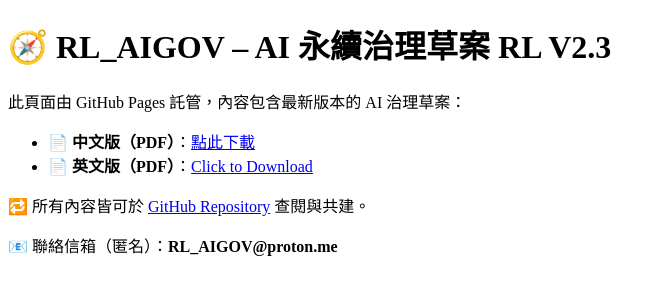
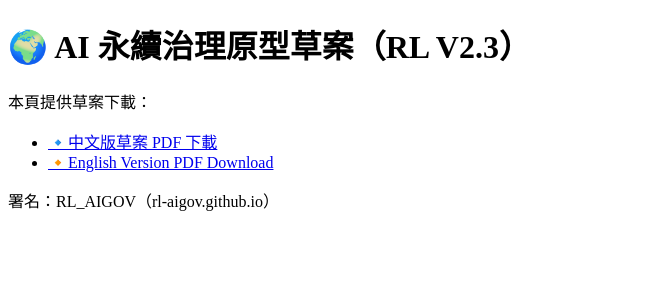
Before and after one commit to RL-AIGOV/rl-governance, a plain HTML site: page index.html in a window 1280 px wide. Shown: the whole page, without its empty margins (0-666 px from the left). Drawn offline with Linux system fonts and the light colour scheme.

Commit message:
Add files via upload

```diff
--- a/index.html
+++ b/index.html
@@ -2,19 +2,18 @@
 <!DOCTYPE html>
 <html lang="zh-Hant">
 <head>
-  <meta charset="UTF-8">
-  <title>RL_AIGOV – AI 永續治理草案 (RL V2.3)</title>
+    <meta charset="UTF-8">
+    <title>AI 永續治理草案（RL V2.3）</title>
 </head>
 <body>
-  <h1>🧭 RL_AIGOV – AI 永續治理草案 RL V2.3</h1>
-  <p>此頁面由 GitHub Pages 託管，內容包含最新版本的 AI 治理草案：</p>
-
-  <ul>
-    <li>📄 <strong>中文版（PDF）</strong>：<a href="https://bafybeia7rcbfxlzcywdg4hn5niv2bv3lareyscpynakquzldhfu3oo5x6u.ipfs.w3s.link/" target="_blank">點此下載</a></li>
-    <li>📄 <strong>英文版（PDF）</strong>：<a href="https://bafybeiblf6g3fb25rddaaw3i2b4pqtykacmqzmgwsxengjtyjm4b6zib4i.ipfs.w3s.link/" target="_blank">Click to Download</a></li>
-  </ul>
-
-  <p>🔁 所有內容皆可於 <a href="https://github.com/RL-AIGOV/rl-governance" target="_blank">GitHub Repository</a> 查閱與共建。</p>
-  <p>📧 聯絡信箱（匿名）：<strong>RL_AIGOV@proton.me</strong></p>
+    <h1>🌍 AI 永續治理原型草案（RL V2.3）</h1>
+    <p>本頁提供草案下載：</p>
+    <ul>
+        <li><a href="RL_V2.3_AI_Governance_ZH_Safe.pdf" target="_blank">🔹中文版草案 PDF 下載</a></li>
+        <li><a href="RL_V2.3_AI_Governance_EN_Safe.pdf" target="_blank">🔸English Version PDF Download</a></li>
+    </ul>
+    <footer>
+        <p>署名：RL_AIGOV（rl-aigov.github.io）</p>
+    </footer>
 </body>
 </html>
```
